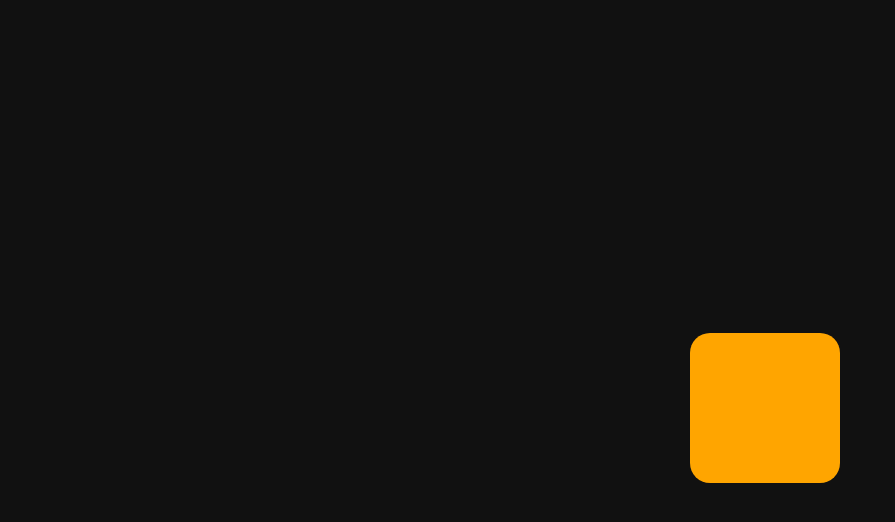
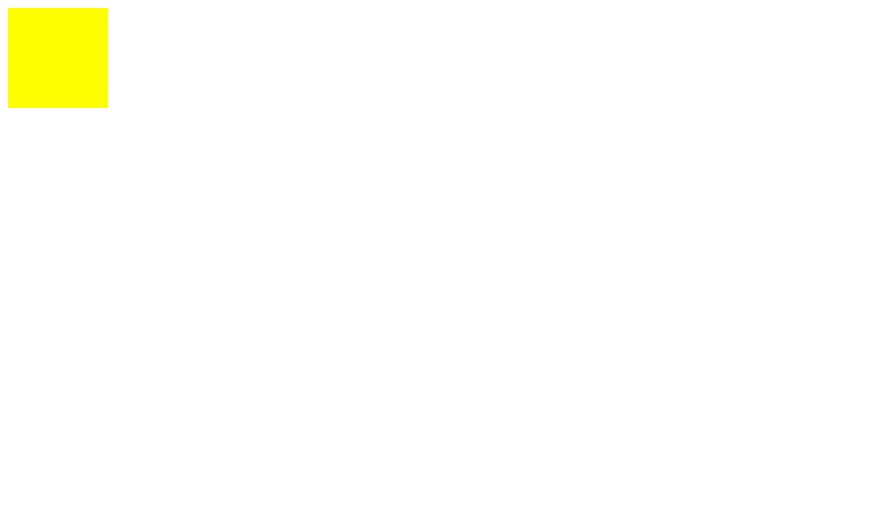
Before and after one commit to Pozi0m/test_web_dev, a plain HTML site: page poprawa_strona.html in a window 1280 px wide. Shown: the whole page, without its empty margins (0-895 px from the left). Drawn offline with Linux system fonts and the light colour scheme.

Commit message:
Update poprawa_strona.html

```diff
--- a/poprawa_strona.html
+++ b/poprawa_strona.html
@@ -2,16 +2,18 @@
 <html lang="pl">
 <head>
   <meta charset="UTF-8">
-  <title>Poprawa_Strona</title>
+  <title>Poprawa GitHub</title>
   <style>
-    body {
-      background-color: #111;
-      display: flex;
-      justify-content: center;
-      align-items: center;
-      height: 100vh;
+    div {
+  width: 100px;
+  height: 100px;
+  background-color: yellow;
+  animation-name: myAnimation;
+  animation-duration: 4s;
     }
-
+    @keyframes myAnimation {
+        from {background-color: pink;}
+        to {background-color: purple;}
     .box {
       width: 150px;
       height: 150px;
@@ -20,10 +22,6 @@
       animation: moveBox 4s linear infinite alternate;
     }
 
-    @keyframes moveBox {
-      from { transform: translateX(-250px); }
-      to   { transform: translateX(250px); }
-    }
   </style>
 </head>
 <body>
```
